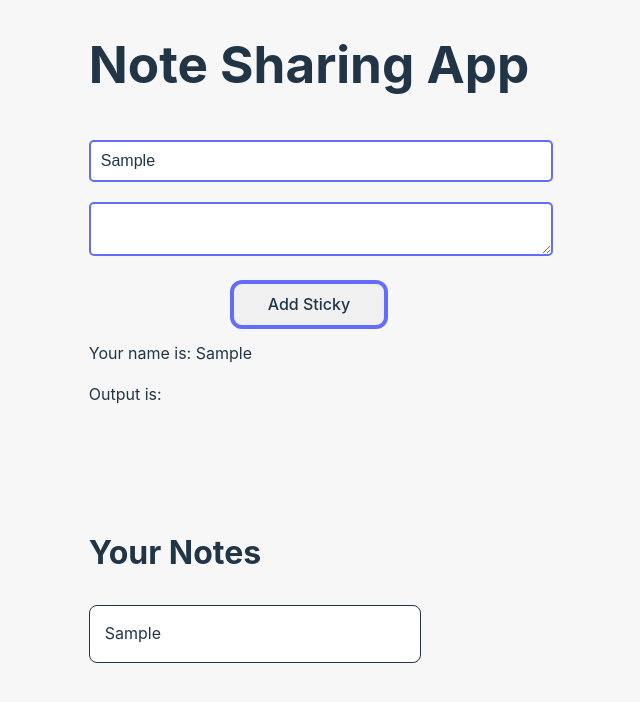
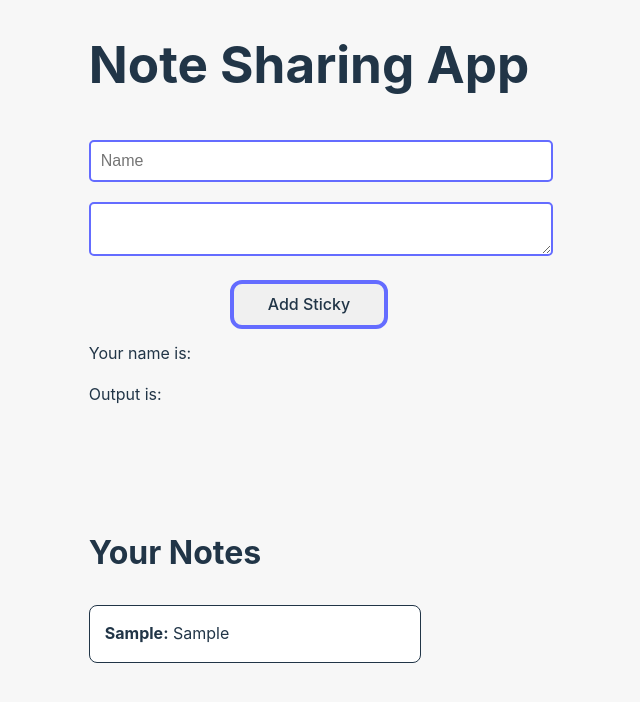
Before and after one commit to DanielO-M05/SteelHacks, a React (Vite) app in the folder note/: page / in a window 1280 px wide. Both pictures are taken after typing "Sample", "Sample" into the empty fields and a click on the button "Add Sticky". Shown: the top 702 px of the page, without its empty margins (331-971 px from the left). Built offline with nearby package versions, Linux system fonts and the light colour scheme; no server answers.

Commit message:
Added names

```diff
--- a/note/src/App.jsx
+++ b/note/src/App.jsx
@@ -53,9 +53,10 @@ function App() {
 
     const createNote = () => {
         if (input.trim() !== '') {
-            const newNote = {text: input};
+            const newNote = { name, text: input };
             setNotes([...notes, newNote]);
             setInput('');
+            setName('');
         }
     };
 
@@ -89,7 +90,7 @@ function App() {
               <h2>Your Notes</h2>
               {notes.map((note, index) => (
                   <div key={index} className="note">
-                      {note.text}
+                      <strong>{note.name}:</strong> {note.text}
                   </div>
               ))}
           </div>
```
